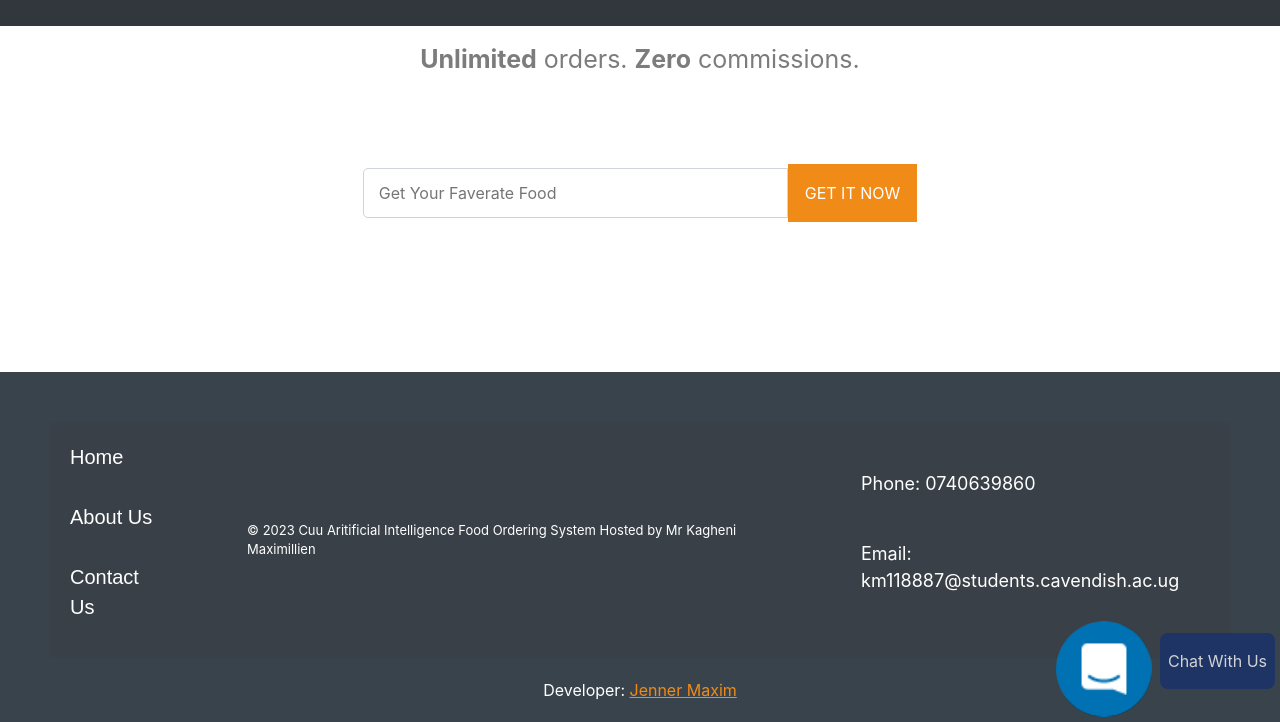
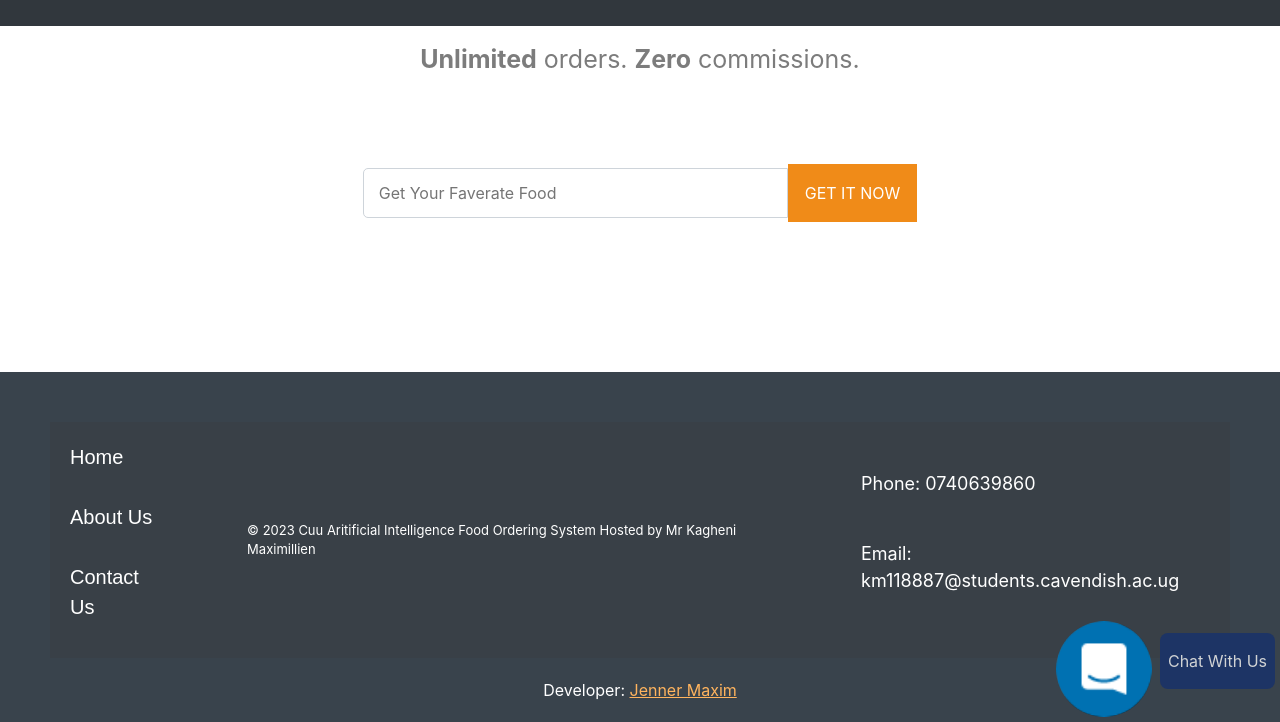
Before and after one commit to jennermaxim/cavendish-canteen-cat1, a plain HTML site: page index.html in a window 1280 px wide. In both pictures the pointer is over the link "Jenner Maxim". Shown: the part 4879-5601 px from the top of the page. Drawn offline with nearby package versions, Linux system fonts and the light colour scheme.

Commit message:
Updated the color of the link of the Developer  when hovered on

```diff
--- a/style.css
+++ b/style.css
@@ -373,6 +373,10 @@ main {
   color: #f08b18;
 }
 
+.footer .dev a:hover{
+  color: #ffb45e;
+}
+
 /* RESPONSIVENESS CODES */
 @media screen and (max-width: 600px) {
   .header .top-nav {
```
